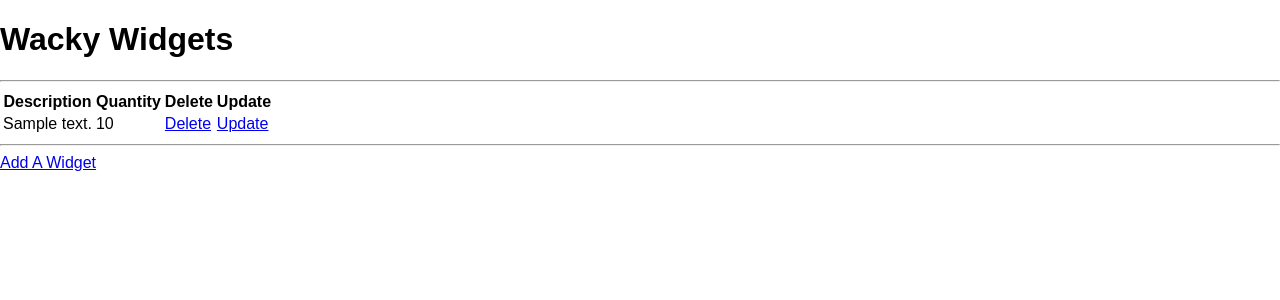
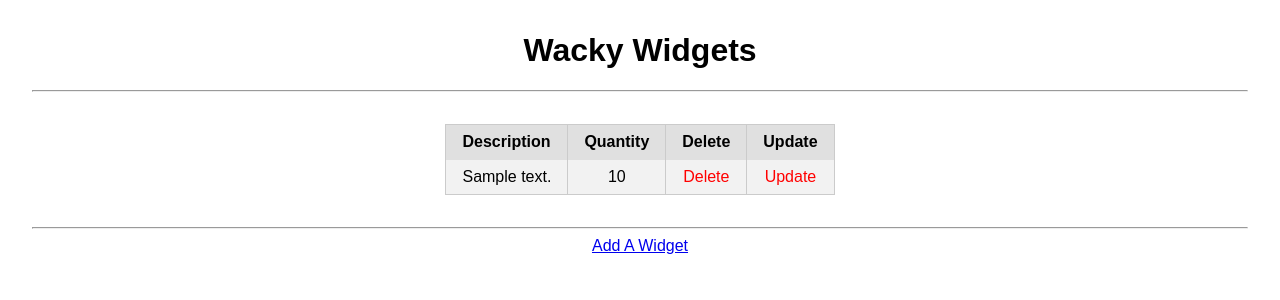
Before and after one commit to jamesgarcia2020/assess_3, a Django app: page / in a window 1280 px wide. Shown: the top 300 px of the page. Run offline with Django 3.2, Linux system fonts and the light colour scheme; tables that the repository leaves empty hold one stand-in row (values such as "Sample post"); some libraries are stand-ins or nearby versions.

Commit message:
fixed css

```diff
--- a/main_app/models.py
+++ b/main_app/models.py
@@ -7,8 +7,8 @@ class Widget(models.Model):
     description = models.CharField(max_length=50)
     quantity = models.IntegerField()
 
-    def __str__(self):
-        return self.description
+    # def __str__(self):
+    #     return self.description
 
     def get_absolute_url(self):
         return reverse('index')
--- a/main_app/static/css/style.css
+++ b/main_app/static/css/style.css
@@ -2,3 +2,12 @@ body {
     text-align: center;
     margin: 2rem;
 }
+
+table {
+    margin: 2rem auto;
+}
+
+table a {
+    color: red;
+    text-decoration: none;
+}
--- a/main_app/templates/index.html
+++ b/main_app/templates/index.html
@@ -1,10 +1,11 @@
+{% load static %}
 <!DOCTYPE html>
 <html lang="en">
 <head>
     <meta charset="UTF-8">
     <meta name="viewport" content="width=device-width, initial-scale=1.0">
     <link rel="stylesheet" href="https://unpkg.com/purecss@1.0.0/build/pure-min.css" integrity="sha384-nn4HPE8lTHyVtfCBi5yW9d20FjT8BJwUXyWZT9InLYax14RDjBj46LmSztkmNP9w" crossorigin="anonymous">
-
+    <link rel="stylesheet" type="text/css" href="{% static 'css/style.css' %}">
     <title>Wacky Widgets</title>
 </head>
 <body>
@@ -14,13 +15,14 @@
     {% if widgets|length == 0 %}
         <h3>No Widget Exist</h3>
     {% else %}
-        <table>
+        <table class="pure-table pure-table-striped">
+            <thead>
             <tr>
                 <th>Description</th>
                 <th>Quantity</th>
                 <th>Delete</th>
                 <th>Update</th>
-            </tr>
+            </tr></thead>
             {% for widget in widgets %}
             <tr>
                 <td>{{ widget.description }}</td>
```
